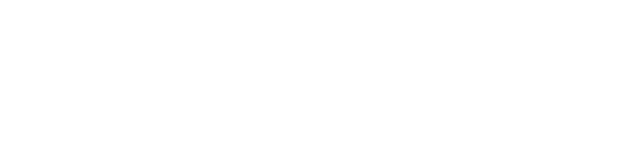
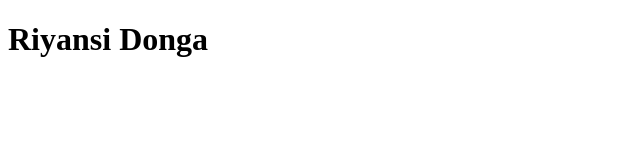
Before and after one commit to riyansidonga/riyansidonga.github.io, a plain HTML site: page html-assignment/index.html in a window 1280 px wide. Shown: the whole page, without its empty margins (0-640 px from the left). Drawn offline with Linux system fonts and the light colour scheme.

Commit message:
Added a name

```diff
--- a/html-assignment/index.html
+++ b/html-assignment/index.html
@@ -6,6 +6,8 @@
     <title> dong0083@algonquinlive.com - HTML Assignment </title>
 </head>
 <body>
-
+    <heade>
+        <h1> Riyansi Donga</h1>
+    </heade>
 </body>
 </html>
```
